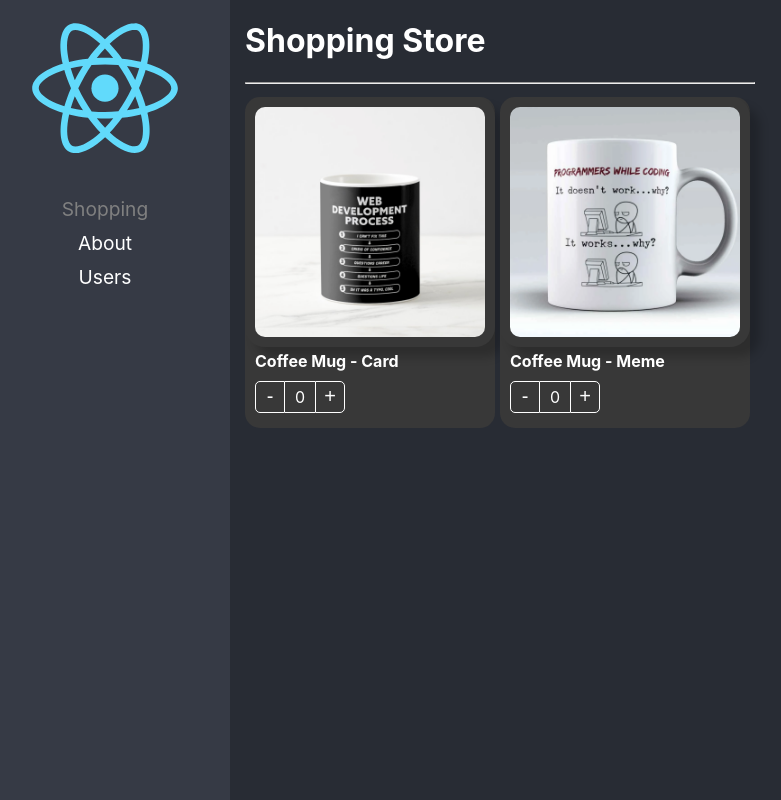
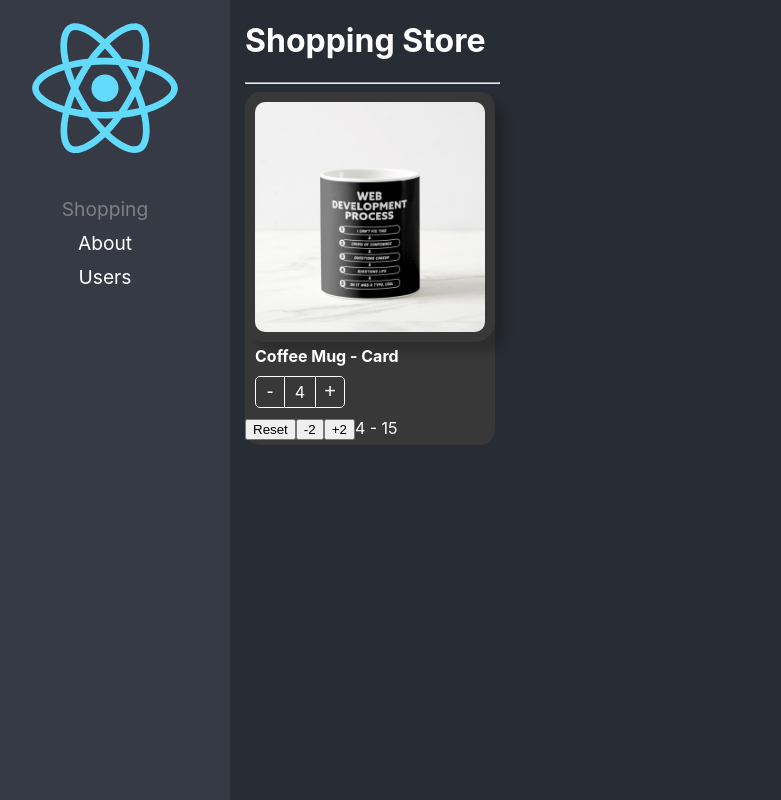
Before and after one commit to Facundo14/react-app-pro, a React (Create React App) app: page /shopping in a window 1280 px wide. Shown: the whole page, without its empty margins (20-801 px from the left). Built offline with nearby package versions, Linux system fonts and the light colour scheme.

Commit message:
Fin patron component-state-initializer

```diff
--- a/src/02-component-patterns/components/ProductButtons.tsx
+++ b/src/02-component-patterns/components/ProductButtons.tsx
@@ -1,5 +1,5 @@
-import { CSSProperties, useContext } from "react";
-import { ProductContext } from "./ProductCard";
+import { CSSProperties, useContext, useCallback } from 'react';
+import { ProductContext } from './ProductCard';
 
 import styles from '../styles/styles.module.css';
 
@@ -10,7 +10,12 @@
 
 export const ProductButtons = ( { className, style }: Props ) => {
 
-    const { increaseBy, counter } = useContext(ProductContext);
+    const { increaseBy, counter, maxCount } = useContext(ProductContext);
+
+    const isMaxReached = useCallback(
+      () => !!maxCount && counter === maxCount,
+      [counter, maxCount],
+    );
 
     return (
         <div className={ `${styles.buttonsContainer} ${ className }`} style={ style }>
@@ -22,7 +27,8 @@
             </button>
             <div className={ styles.countLabel }> { counter } </div>
             <button
-                className={ styles.buttonAdd }
+                className={ `${styles.buttonAdd} ${ isMaxReached() && styles.disabled}` }
+                disabled={ isMaxReached() }
                 onClick={ () => increaseBy(1) }
             >
                 +
--- a/src/02-component-patterns/components/ProductCard.tsx
+++ b/src/02-component-patterns/components/ProductCard.tsx
@@ -1,6 +1,6 @@
 import { createContext, CSSProperties, ReactElement } from 'react';
 import { useProduct } from '../hooks/useProduct';
-import { onChangeArgs, Product, ProductContextProps } from '../interfaces/interfaces';
+import { InitialValues, onChangeArgs, Product, ProductContextProps, ProductCardHandlers } from '../interfaces/interfaces';
 
 import styles from '../styles/styles.module.css';
 
@@ -8,27 +8,40 @@
 const { Provider } = ProductContext;
 
 export interface Props {
-    children?: ReactElement | ReactElement[];
+    // children?: ReactElement | ReactElement[];
+    children: ( args: ProductCardHandlers) => JSX.Element;
     product: Product;
     className?: string;
     style?: CSSProperties;
     onChange?: ( args: onChangeArgs ) => void;
     value?: number;
+    initialValues?: InitialValues;
 }
 
-export const ProductCard = ({ children, product, className, style, onChange, value }: Props) => {
+export const ProductCard = ({ children, product, className, style, onChange, value, initialValues }: Props) => {
 
-    const { counter, increaseBy } = useProduct({ onChange, product, value });
+    const { counter, increaseBy, maxCount, isMaxCountReached, reset } = useProduct({ onChange, product, value, initialValues });
 
     return (
         <Provider value={{
             counter,
             increaseBy,
+            maxCount,
             product
         }}>
             <div className={`${ styles.productCard } ${ className }`} style={ style }>
 
-                { children }
+                {
+                    children({
+                        count: counter,
+                        isMaxCountReached,
+                        maxCount: initialValues?.maxCount,
+                        product,
+
+                        increaseBy,
+                        reset,
+                    })
+                }
 
             </div>
 
--- a/src/02-component-patterns/hooks/useProduct.ts
+++ b/src/02-component-patterns/hooks/useProduct.ts
@@ -1,30 +1,50 @@
-import { useEffect, useState } from 'react';
-import { onChangeArgs, Product } from '../interfaces/interfaces';
+import { useEffect, useState, useRef } from 'react';
+import { InitialValues, onChangeArgs, Product } from '../interfaces/interfaces';
 
 interface useProductArgs {
     product: Product;
     onChange?: ( args: onChangeArgs ) => void;
     value?: number;
+    initialValues?: InitialValues
 }
 
 
-export const useProduct = ({ onChange, product, value = 0 }: useProductArgs) => {
-    const [counter, setCounter] = useState(value);
+export const useProduct = ({ onChange, product, value = 0, initialValues }: useProductArgs) => {
 
-    const increaseBy = (value: number) => {
-        const newValue = Math.max( counter + value, 0);
+    const [ counter, setCounter ] = useState<number>( initialValues?.count || value );
+
+
+    const isMounted = useRef(false);
+
+    const increaseBy = ( value: number ) => {
+
+        const newValue = Math.max( counter + value, 0 )
+
+        if(initialValues?.maxCount && newValue > initialValues.maxCount) {
+            return;
+        }
+
         setCounter( newValue );
 
-        onChange && onChange({ count: newValue, product});
+        onChange && onChange({ count: newValue, product });
+    }
+
+    const reset = () => {
+        setCounter( initialValues?.count || 0 );
     }
 
     useEffect(() => {
-      setCounter(value);
-    }, [value])
+        if(!isMounted.current) return;
 
+        setCounter( value );
+    }, [ value ])
 
     return {
         counter,
-        increaseBy
+        isMaxCountReached: !!initialValues?.count && initialValues.maxCount === counter,
+        maxCount: initialValues?.maxCount,
+
+        increaseBy,
+        reset
     }
 }
--- a/src/02-component-patterns/pages/ShoppingPage.tsx
+++ b/src/02-component-patterns/pages/ShoppingPage.tsx
@@ -1,65 +1,48 @@
 import { ProductCard, ProductImage, ProductTitle, ProductButtons } from '../components';
 import '../styles/custom-styles.css';
-import { useShoppingCart } from '../hooks/useShoppingCart';
 import { products } from '../data/products';
 
+const product = products[0];
 
 
 export const ShoppingPage = () => {
-
-    const { shoppingCart, onProductCountChange } = useShoppingCart();
 
     return (
         <div>
             <h1>Shopping Store</h1>
             <hr />
-            <div style={{
-                display: "flex",
-                flexDirection: "row",
-                flexWrap: "wrap",
-            }}>
+            <ProductCard
+                key={ product.id }
+                product={ product }
+                className="bg-dark text-white"
+                initialValues= {{
+                    count: 4,
+                    maxCount: 15
+                }}
+            >
                 {
-                    products.map(product => (
-                        <ProductCard
-                            key={ product.id }
-                            product={ product }
-                            className="bg-dark text-white"
-                            value={ shoppingCart[product.id]?.count || 0 }
-                            onChange={ onProductCountChange }
-                        >
+                    ( { reset, count, increaseBy, isMaxCountReached, maxCount } ) => (
+                        <>
                             <ProductImage className="custom-image" style={{
                                 boxShadow: '10px 10px 10px rgba(0,0,0,0.2)',
                             }} />
                             <ProductTitle className="text-bold" />
                             <ProductButtons className="custom-buttons" />
-                        </ProductCard>
-                    ))
 
+                            <button className="btn btn-danger" onClick={ reset }>Reset</button>
+
+                            <button onClick={ () => increaseBy(-2) }> -2 </button>
+                            {/* Si no se llega al isMaxCount, ocultar */}
+                            {
+                                ( !isMaxCountReached && <button onClick={ () => increaseBy(2) }> +2 </button> )
+                            }
+                            <span>{ count } - { maxCount }</span>
+                        </>
+                    )
                 }
-            </div>
+            </ProductCard>
 
-            <div className='shopping-cart'>
-                {
-                    Object.entries(shoppingCart).map(([key, product]) => (
-                        <ProductCard
-                            key={key}
-                            product={ product }
-                            className="bg-dark text-white"
-                            style={{ width:'100px'}}
-                            value={ product.count }
-                            onChange={ onProductCountChange }
-                        >
-                            <ProductImage className="custom-image" style={{
-                                boxShadow: '10px 10px 10px rgba(0,0,0,0.2)',
-                            }} />
-                            <ProductButtons
-                                className="custom-buttons"
-                                style={{ display: 'flex', justifyContent:'center'}}
-                            />
-                        </ProductCard>
-                    ))
-                }
-            </div>
+
         </div>
     )
 }
--- a/src/02-component-patterns/styles/styles.module.css
+++ b/src/02-component-patterns/styles/styles.module.css
@@ -60,3 +60,9 @@
 .buttonAdd:hover {
     background-color: rgba(0, 0, 0, 0.1);
 }
+
+.disabled {
+    border-color: grey !important;
+    border-left: 1px solid white !important;
+    color: grey !important;
+}
--- a/src/App.tsx
+++ b/src/App.tsx
@@ -1,4 +1,3 @@
-import logo from './logo.svg';
 import { Navigation } from './routes/Navigation';
 
 function App() {
--- a/src/routes/Navigation.tsx
+++ b/src/routes/Navigation.tsx
@@ -28,7 +28,7 @@
                 <Route path="users" element={<h1>Users Page</h1>} />
                 <Route path="shopping" element={<ShoppingPage />} />
 
-                <Route path="/*" element={<Navigate to="/home" replace />} />
+                <Route path="/*" element={<Navigate to="/shopping" replace />} />
             </Routes>
         </div>
     </BrowserRouter>
```
Also changed, not shown: src/02-component-patterns/interfaces/interfaces.ts (+17 -0 lines).
